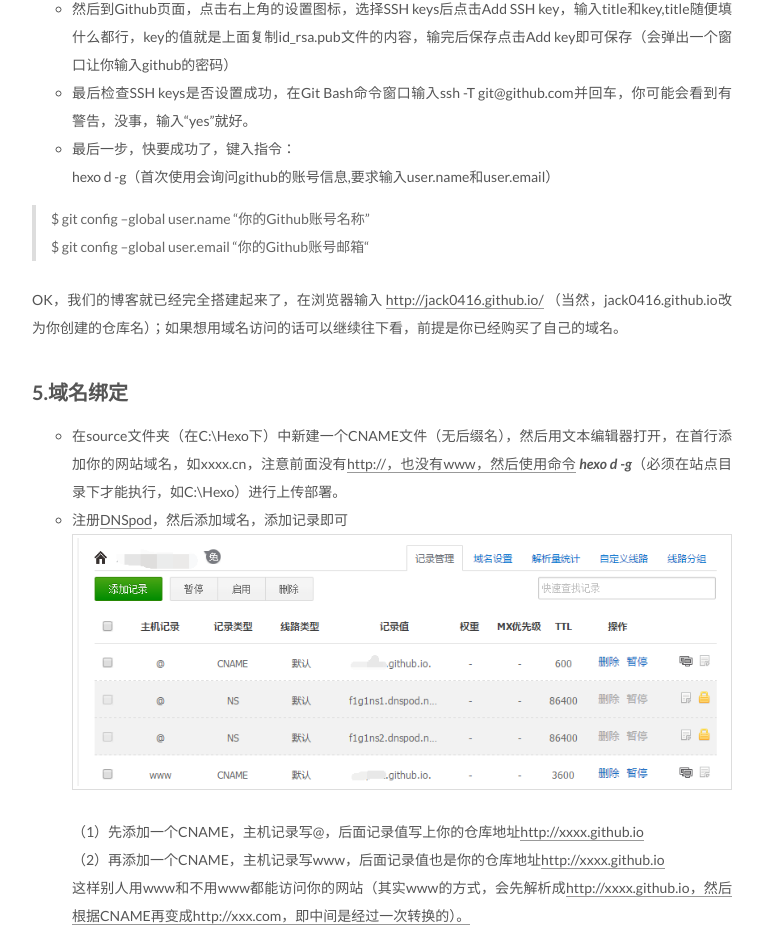
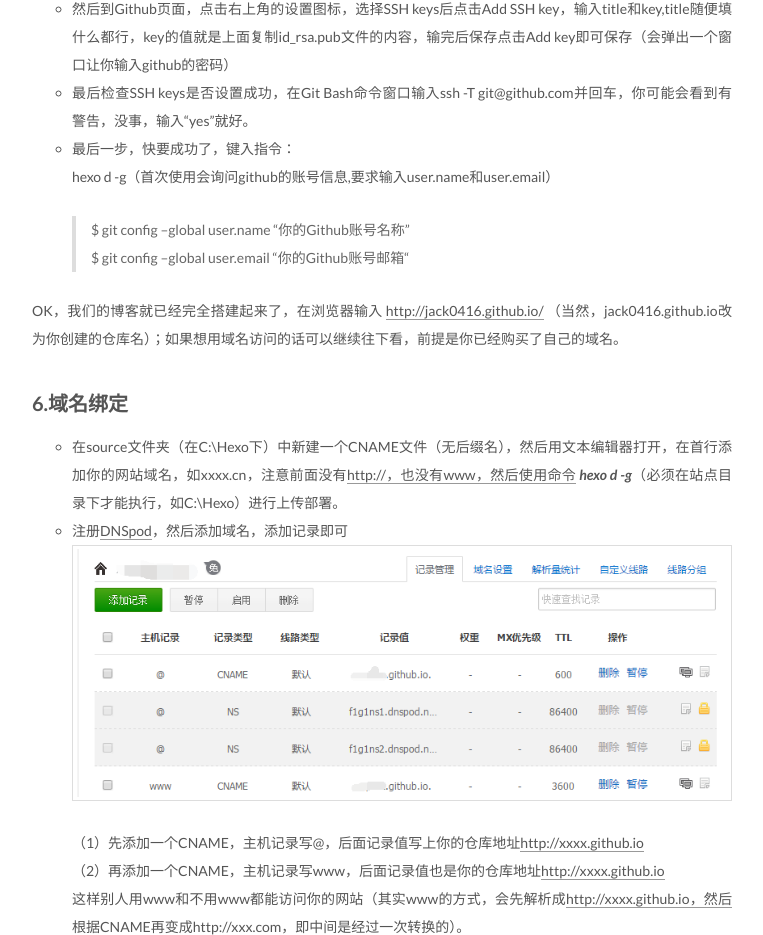
Before and after one commit to xuyeba/xuyeba.github.io, a plain HTML site: page index.html in a window 1280 px wide. Shown: the part 3038-3973 px from the top of the page, without its empty margins (258-1021 px from the left). Drawn offline with Linux system fonts and the light colour scheme.

Commit message:
Site updated: 2016-11-22 10:02:43

```diff
--- a/index.html
+++ b/index.html
@@ -348,13 +348,14 @@
 <li>如果提示不存在，则输入以下指令 <strong><em>ssh-keygen -t rsa -C “ssh-keygen -t rsa -C “angelen10@163.com”</em></strong>（邮箱就是你注册Github时候的邮箱，将angelen10@163.com替换成你的邮箱即可）后，一直按回车（中途可能提示你要输入passphrase，不用理会，一直回车就行）;完成后将自动生成.ssh文件夹（一般在c盘的用户目录下），里面有id_rsa和id_rsa.pub两个文件，打开并复制id_rsa.pub文件的内容。</li>
 <li>然后到Github页面，点击右上角的设置图标，选择SSH keys后点击Add SSH key，输入title和key,title随便填什么都行，key的值就是上面复制id_rsa.pub文件的内容，输完后保存点击Add key即可保存（会弹出一个窗口让你输入github的密码）</li>
 <li>最后检查SSH keys是否设置成功，在Git Bash命令窗口输入ssh -T git@github.com并回车，你可能会看到有警告，没事，输入“yes”就好。</li>
-<li>最后一步，快要成功了，键入指令：<br>hexo  d  -g（首次使用会询问github的账号信息,要求输入user.name和user.email）</li>
+<li><p>最后一步，快要成功了，键入指令：<br>hexo  d  -g（首次使用会询问github的账号信息,要求输入user.name和user.email）</p>
+<blockquote>
+<p>$ git config –global user.name “你的Github账号名称”<br> $ git config –global user.email “你的Github账号邮箱“</p>
+</blockquote>
+</li>
 </ul>
-<blockquote>
-<p>$ git config –global user.name “你的Github账号名称”<br>$ git config –global user.email “你的Github账号邮箱“</p>
-</blockquote>
 <p>OK，我们的博客就已经完全搭建起来了，在浏览器输入 <a href="http://jack0416.github.io/" target="_blank" rel="external">http://jack0416.github.io/</a> （当然，jack0416.github.io改为你创建的仓库名）；如果想用域名访问的话可以继续往下看，前提是你已经购买了自己的域名。</p>
-<h2 id="5-域名绑定"><a href="#5-域名绑定" class="headerlink" title="5.域名绑定"></a>5.域名绑定</h2><ul>
+<h2 id="6-域名绑定"><a href="#6-域名绑定" class="headerlink" title="6.域名绑定"></a>6.域名绑定</h2><ul>
 <li>在source文件夹（在C:\Hexo下）中新建一个CNAME文件（无后缀名），然后用文本编辑器打开，在首行添加你的网站域名，如xxxx.cn，注意前面没有<a href="http://，也没有www，然后使用命令" target="_blank" rel="external">http://，也没有www，然后使用命令</a> <strong><em>hexo d  -g</em></strong>（必须在站点目录下才能执行，如C:\Hexo）进行上传部署。</li>
 <li>注册<a href="https://www.dnspod.cn/" target="_blank" rel="external">DNSpod</a>，然后添加域名，添加记录即可<br><img src="./images/O%60QKZ8ZI3%7B7ET5%7D%5DY1~U9T5.png" alt="enter description here"><br>（1）先添加一个CNAME，主机记录写@，后面记录值写上你的仓库地址<a href="http://xxxx.github.io" target="_blank" rel="external">http://xxxx.github.io</a><br>（2）再添加一个CNAME，主机记录写www，后面记录值也是你的仓库地址<a href="http://xxxx.github.io" target="_blank" rel="external">http://xxxx.github.io</a><br>这样别人用www和不用www都能访问你的网站（其实www的方式，会先解析成<a href="http://xxxx.github.io，然后根据CNAME再变成http://xxx.com，即中间是经过一次转换的）。" target="_blank" rel="external">http://xxxx.github.io，然后根据CNAME再变成http://xxx.com，即中间是经过一次转换的）。</a><br>（3）等十分钟左右，刷新浏览器，用你自己域名访问下试试</li>
 </ul>
```
Also changed, not shown: 2016/11/21/blog-create/index.html (+8 -7 lines).
